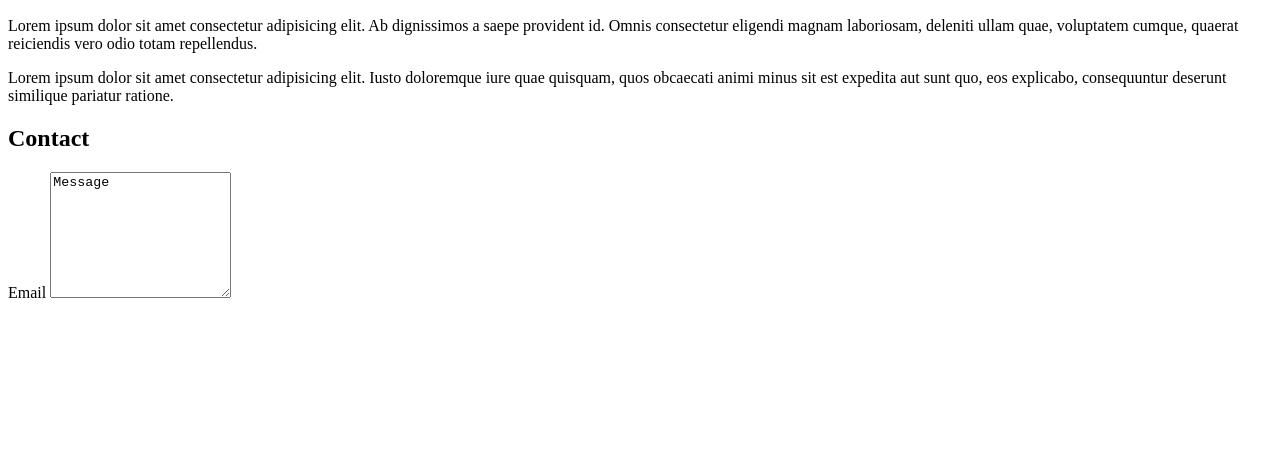
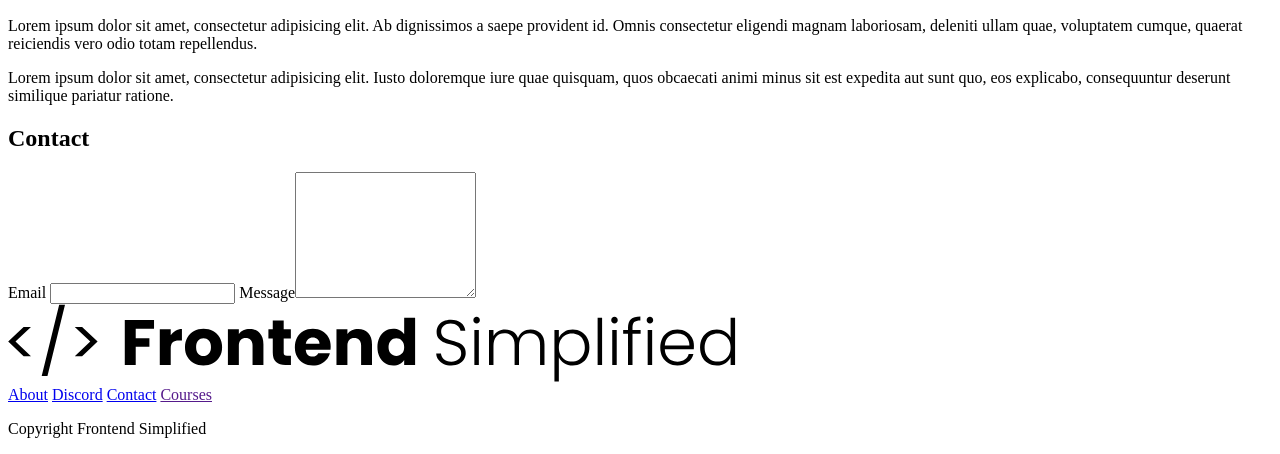
Before and after one commit to jkabuika/Build-Mini-Project, a plain HTML site: page index.html in a window 1280 px wide. Shown: the part 1829-2283 px from the top of the page. Before the commit the page ends 2139 px from the top, so only its background shows below. Drawn offline with Linux system fonts and the light colour scheme.

Commit message:
Changes in format

```diff
--- a/index.html
+++ b/index.html
@@ -38,13 +38,13 @@
             Lorem ipsum dolor sit amet consectetur adipisicing elit. Laboriosam
             aspernatur minima eum excepturi quo commodi quam nesciunt mollitia
             provident, tempore enim necessitatibus vel in delectus voluptates ad
-            natus, beatae voluptate!
+            natus, beatae voluptate!!
           </p>
           <p>
             Lorem ipsum dolor sit amet, consectetur adipisicing elit. Rem
             distinctio accusantium quod itaque. Officiis sunt perferendis dolor,
             hic assumenda optio dicta quod, nam recusandae nihil ex commodi
-            magni consectetur ab!
+            magni consectetur ab!!
           </p>
         </div>
         <figure>
@@ -58,17 +58,30 @@
           <img src="./Assets/discord.png" alt="" />
         </figure>
         <div>
-            <p>Lorem ipsum dolor sit amet consectetur adipisicing elit. Ab dignissimos a saepe provident id. Omnis consectetur eligendi magnam laboriosam, deleniti ullam quae, voluptatem cumque, quaerat reiciendis vero odio totam repellendus.</p>
-            <p>Lorem ipsum dolor sit amet consectetur adipisicing elit. Iusto doloremque iure quae quisquam, quos obcaecati animi minus sit est expedita aut sunt quo, eos explicabo, consequuntur deserunt similique pariatur ratione.</p>
+            <p>Lorem ipsum dolor sit amet, consectetur adipisicing elit. Ab dignissimos a saepe provident id. Omnis consectetur eligendi magnam laboriosam, deleniti ullam quae, voluptatem cumque, quaerat reiciendis vero odio totam repellendus.</p>
+            <p>Lorem ipsum dolor sit amet, consectetur adipisicing elit. Iusto doloremque iure quae quisquam, quos obcaecati animi minus sit est expedita aut sunt quo, eos explicabo, consequuntur deserunt similique pariatur ratione.</p>
         </div>
       </section>
 
-      <section id="contact"></section>
+      <section id="contact">
       <h2>Contact</h2>
       <form action="">
         <label for="Email">Email</label>
-        <TEXTarea rows="8">Message</TEXTarea>
+        <input type="Email"Email>
+        <label for="Text">Message<Textarea rows="8"></Textarea></label>
       </form>
+    </section>
     </main>
+
+    <footer>
+        <img src="./Assets/FES.svg" alt="">
+        <div>
+            <a href="#about">About</a>
+            <a href="#discord">Discord</a>
+            <a href="#contact">Contact</a>
+            <a href="">Courses</a>
+        </div>
+        <p>Copyright Frontend Simplified</p>
+    </footer>
   </body>
 </html>
```
